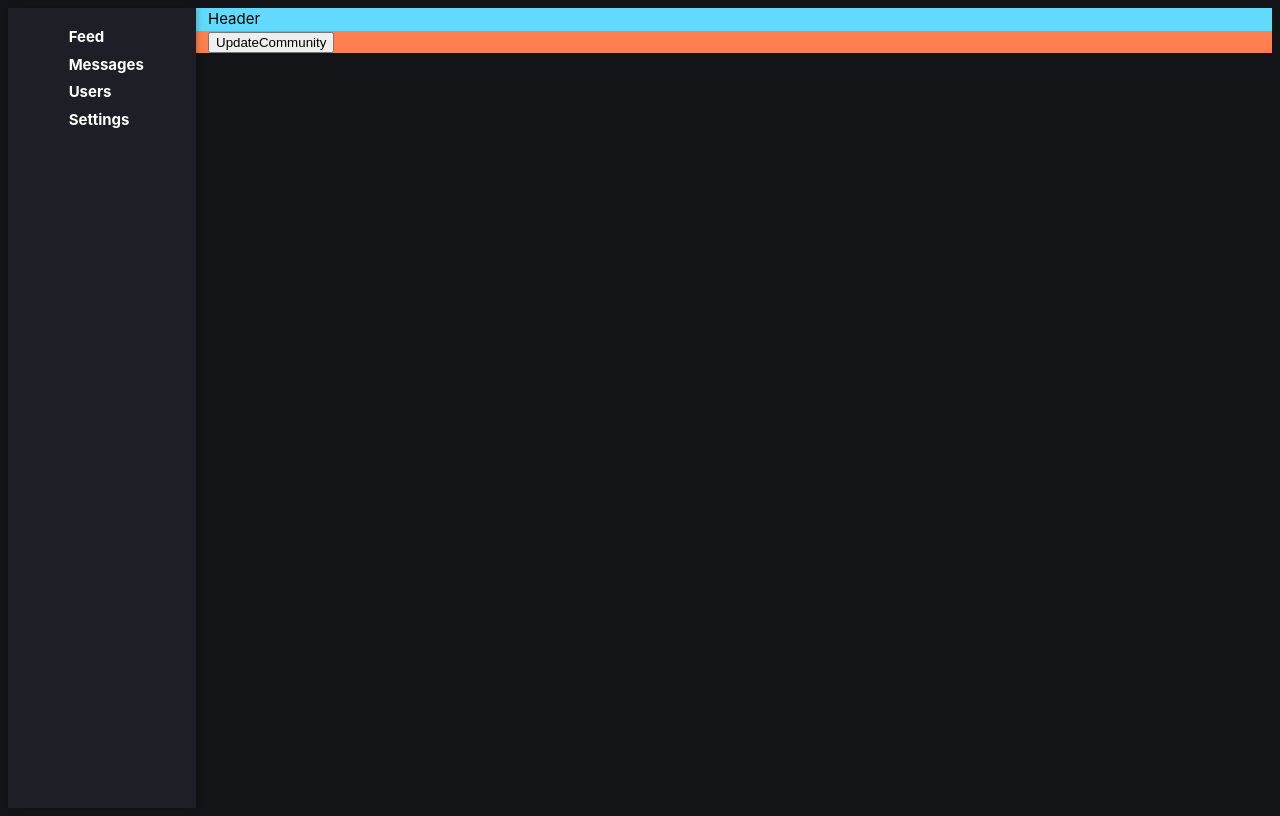
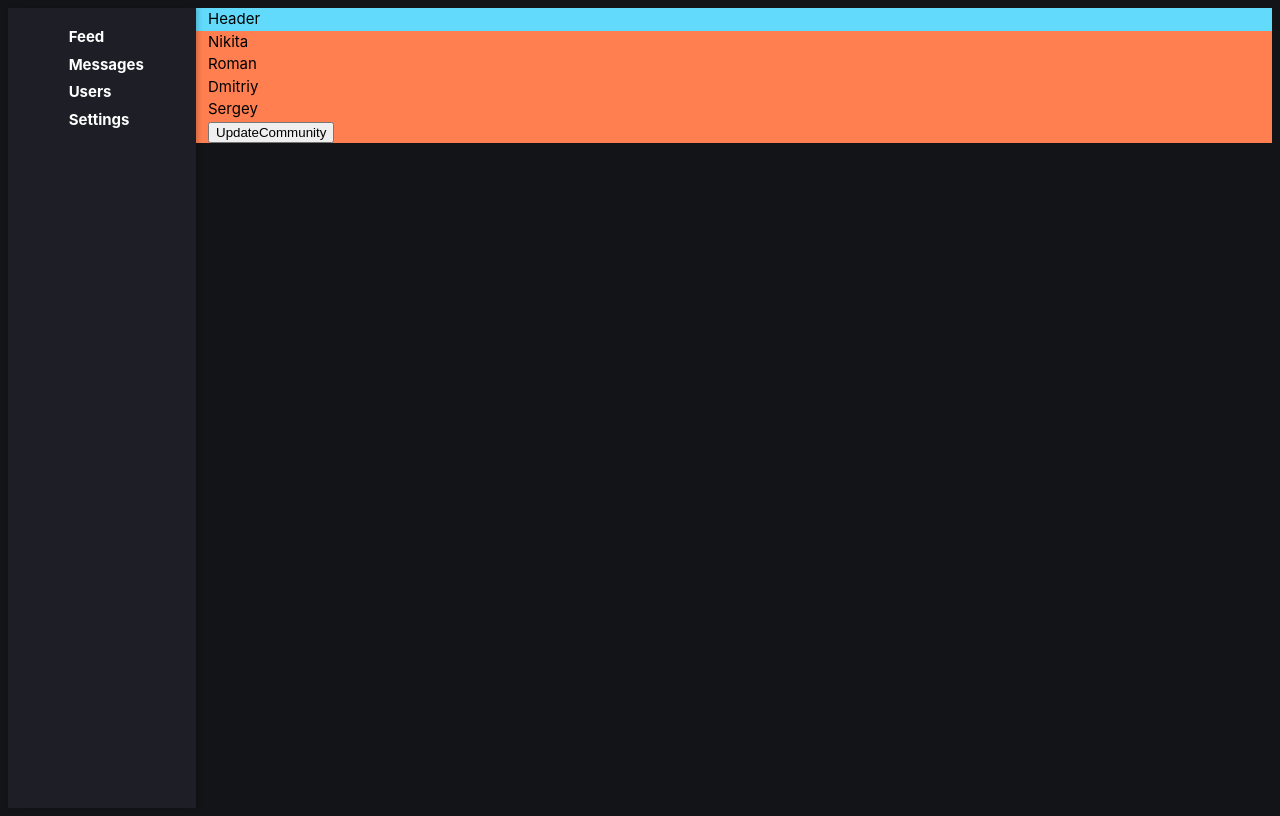
Before and after one commit to officefish/kamasutra, a React (Create React App) app: page /community in a window 1280 px wide. Built offline with nearby package versions, Linux system fonts and the light colour scheme.

Commit message:
connect comunity members with reducer

```diff
--- a/src/components/community/communityList/CommunityList.jsx
+++ b/src/components/community/communityList/CommunityList.jsx
@@ -1,5 +1,9 @@
+import Member from "./Member";
+
 let CommulityList = (props) =>
 {
-    return <div></div>
+    let members = props.data
+        .map( user => <Member data={user} /> )
+    return <div>{members}</div>
 }
 export default CommulityList;
--- a/src/components/community/communityList/CommunityListContainerIO.jsx
+++ b/src/components/community/communityList/CommunityListContainerIO.jsx
@@ -1,8 +1,13 @@
 import { connect } from "react-redux";
 import CommulityList from "./CommunityList";
 
+let mapStateToProps = (state) =>
+{
+    return {
+        /** List of community members */
+        data:state.community.users
+    }
+}
 
-
-
-const CommunityListContainerIO = connect()(CommulityList)
+const CommunityListContainerIO = connect(mapStateToProps)(CommulityList)
 export default CommunityListContainerIO
--- /dev/null
+++ b/src/components/community/communityList/Member.jsx
@@ -0,0 +1,7 @@
+let Member = (props) => {
+    const name = props.data.fullname
+    return <div>
+        <div>{name}</div>
+    </div>
+}
+export default Member
```
